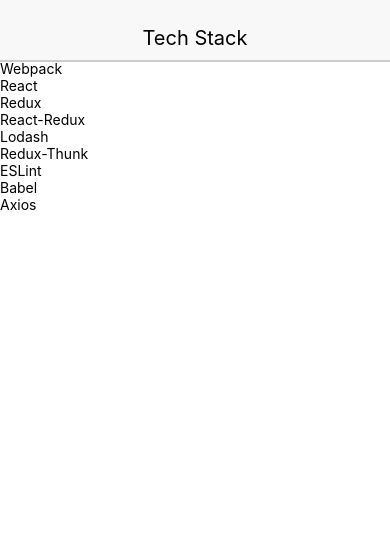
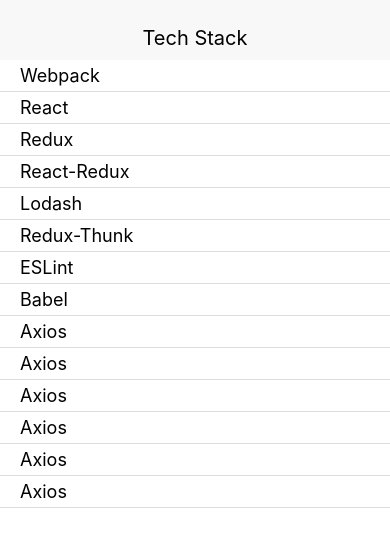
Before and after one commit to shic/ReactNativeReduxTechStack, a React Native app: screen / in a window 390 px wide. Shown: the top 536 px of the page. Built offline with nearby package versions, Linux system fonts and the light colour scheme.

Commit message:
Added item click listener

```diff
--- /dev/null
+++ b/src/actions/index.js
@@ -0,0 +1,6 @@
+export const selectLibrary = (libraryId)=>{
+    return{
+        type:'select_library',
+        payload:libraryId
+    }
+}
--- a/src/components/LibraryList.js
+++ b/src/components/LibraryList.js
@@ -5,10 +5,11 @@
     FlatList,
     Text
 } from 'react-native';
+import ListItem from './ListItem';
 
-class LibraryList extends Component{
+class LibraryList extends Component {
 
-    componentWillMount(){
+    componentWillMount() {
 
     }
 
@@ -22,14 +23,19 @@
         });
     };
 
-    _renderItem = ({item}) => (
-        <Text>{item.title}</Text>
+    _renderItem = ({item: library}) => (
+        <ListItem
+            library = {library}
+            id={library.id}
+            title={library.title}
+        />
+
     );
 
     render() {
         console.log(this.props);
 
-        return(
+        return (
             <FlatList
                 data={this.props.libraries}
                 renderItem={this._renderItem}
@@ -38,9 +44,9 @@
     }
 }
 
-const mapStateToProps = state =>{
+const mapStateToProps = state => {
     console.log(state);
-    return{
+    return {
         libraries: state.libraries
     }
 }
--- /dev/null
+++ b/src/components/ListItem.js
@@ -0,0 +1,39 @@
+import React, {Component} from 'react';
+import {
+    View,
+    Text,
+    TouchableWithoutFeedback,
+} from 'react-native'
+
+import {CardSection} from './common'
+import * as actions from '../actions';
+import {connect} from 'react-redux';
+
+class ListItem extends Component {
+    render() {
+        const {titleStyle} = styles;
+        const {id, title} = this.props.library;
+
+        return (
+            <TouchableWithoutFeedback
+            onpress={()=> this.props.selectLibrary(id)}>
+                <View>
+                    <CardSection>
+                        <Text style={titleStyle}>
+                            {title}
+                        </Text>
+                    </CardSection>
+                </View>
+            </TouchableWithoutFeedback>
+        );
+    }
+}
+
+const styles = {
+    titleStyle: {
+        fontSize: 18,
+        paddingLeft: 15,
+    }
+}
+
+export default connect(null, actions)(ListItem);
--- a/src/reducers/LibraryList.json
+++ b/src/reducers/LibraryList.json
@@ -43,5 +43,30 @@
     "id": 8,
     "title": "Axios",
     "description": "Promise based HTTP client for the browser and node.js.  With Axios, you can make XMLHttpRequests from the browser or Node with the full Promise Api."
+  },
+  {
+    "id": 9,
+    "title": "Axios",
+    "description": "Promise based HTTP client for the browser and node.js.  With Axios, you can make XMLHttpRequests from the browser or Node with the full Promise Api."
+  },
+  {
+    "id": 10,
+    "title": "Axios",
+    "description": "Promise based HTTP client for the browser and node.js.  With Axios, you can make XMLHttpRequests from the browser or Node with the full Promise Api."
+  },
+  {
+    "id": 11,
+    "title": "Axios",
+    "description": "Promise based HTTP client for the browser and node.js.  With Axios, you can make XMLHttpRequests from the browser or Node with the full Promise Api."
+  },
+  {
+    "id": 12,
+    "title": "Axios",
+    "description": "Promise based HTTP client for the browser and node.js.  With Axios, you can make XMLHttpRequests from the browser or Node with the full Promise Api."
+  },
+  {
+    "id": 13,
+    "title": "Axios",
+    "description": "Promise based HTTP client for the browser and node.js.  With Axios, you can make XMLHttpRequests from the browser or Node with the full Promise Api."
   }
 ]
--- a/src/reducers/SelectionReducer.js
+++ b/src/reducers/SelectionReducer.js
@@ -1,3 +1,4 @@
+//Record selected id
 export default (state = null, action) => {
   switch (action.type) {
     case 'select_library':
```
